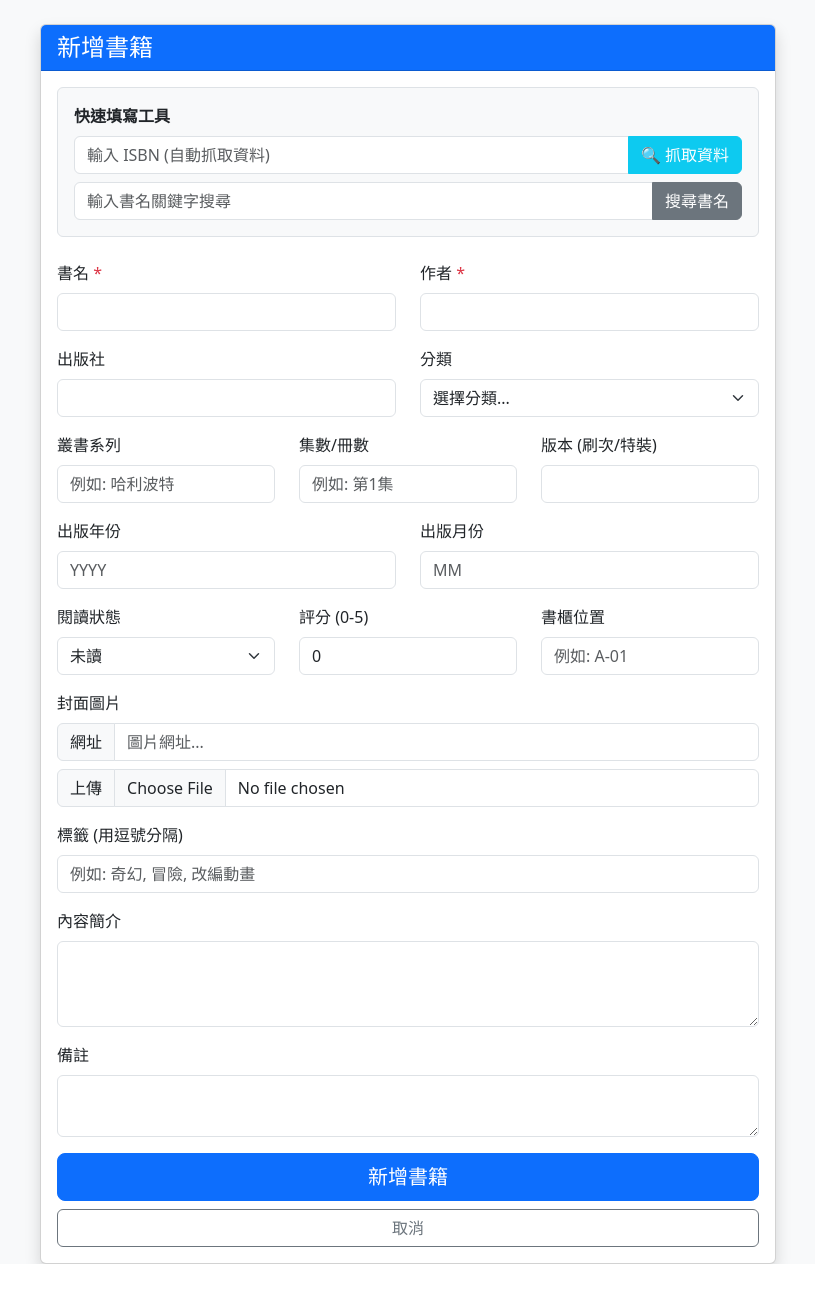
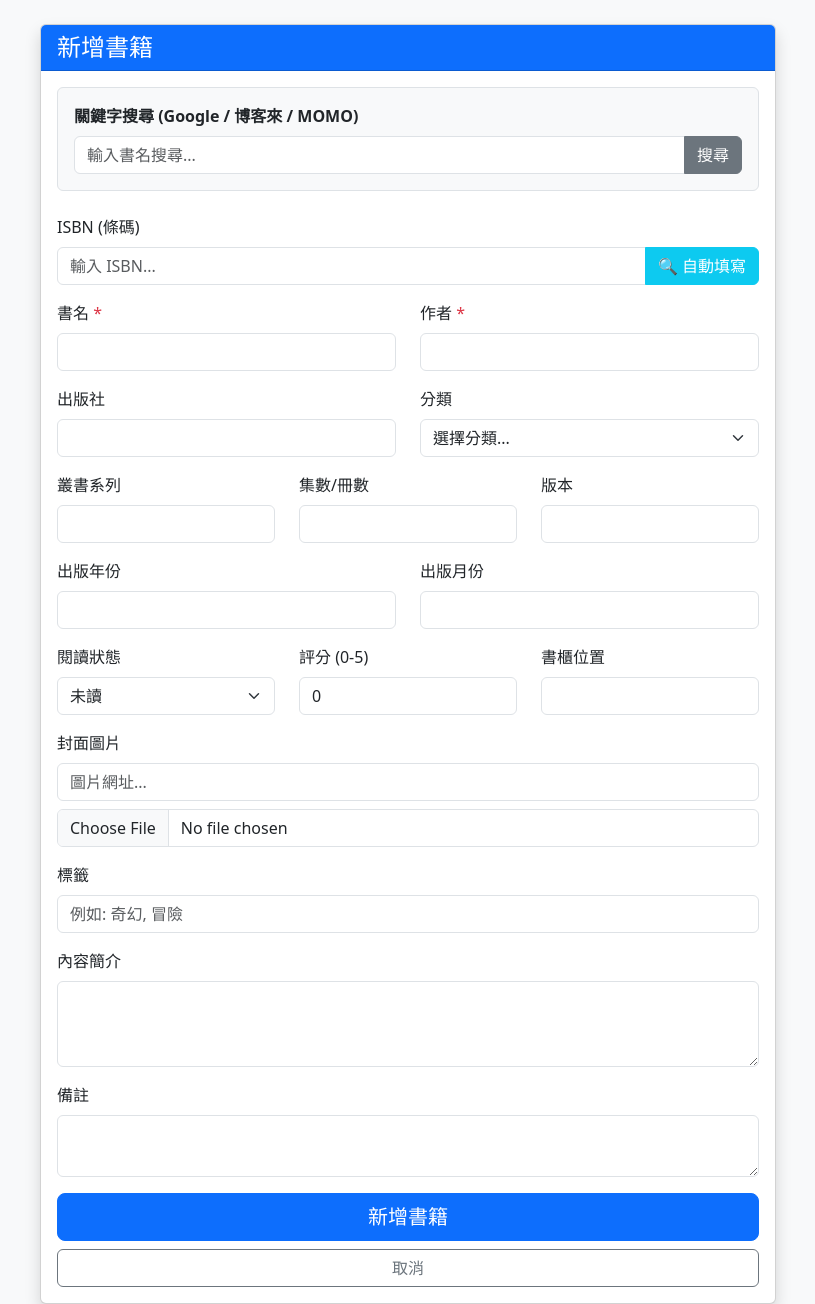
Before and after one commit to bobobill7878-create/library_system, a Flask app: page /add in a window 1280 px wide. Shown: the part 56-1360 px from the top of the page, without its empty margins (232-1047 px from the left). Before the commit the page ends 1320 px from the top, so only its background shows below. Run offline with Flask 3, Linux system fonts and the light colour scheme; tables that the repository leaves empty hold one stand-in row (values such as "Sample post").

Commit message:
Update add_book.html(修復 ISBN 儲存、整合多重搜尋)

```diff
--- a/templates/add_book.html
+++ b/templates/add_book.html
@@ -38,19 +38,23 @@
                         {% endif %}
 
                         <div class="mb-4 p-3 bg-light border rounded">
-                            <label class="form-label fw-bold">快速填寫工具</label>
-                            <div class="input-group mb-2">
-                                <input type="text" id="isbn" name="isbn" class="form-control" placeholder="輸入 ISBN (自動抓取資料)">
-                                <button type="button" class="btn btn-info text-white" onclick="lookupBookData()">🔍 抓取資料</button>
+                            <label class="form-label fw-bold">關鍵字搜尋 (Google / 博客來 / MOMO)</label>
+                            <div class="input-group">
+                                <input type="text" id="keyword" class="form-control" placeholder="輸入書名搜尋...">
+                                <button type="button" class="btn btn-secondary" onclick="searchTitleModal()">搜尋</button>
                             </div>
-                            <div class="input-group">
-                                <input type="text" id="keyword" class="form-control" placeholder="輸入書名關鍵字搜尋">
-                                <button type="button" class="btn btn-secondary" onclick="searchTitleModal()">搜尋書名</button>
-                            </div>
-                            <small id="msg-box" class="form-text text-muted mt-2"></small>
                         </div>
 
                         <form method="POST" enctype="multipart/form-data">
+                            <div class="mb-3">
+                                <label class="form-label">ISBN (條碼)</label>
+                                <div class="input-group">
+                                    <input type="text" name="isbn" id="isbn" class="form-control" placeholder="輸入 ISBN...">
+                                    <button type="button" class="btn btn-info text-white" onclick="lookupBookData()">🔍 自動填寫</button>
+                                </div>
+                                <small id="msg-box" class="form-text text-muted"></small>
+                            </div>
+
                             <div class="row mb-3">
                                 <div class="col-md-6">
                                     <label class="form-label">書名 <span class="text-danger">*</span></label>
@@ -81,26 +85,26 @@
                             <div class="row mb-3">
                                 <div class="col-md-4">
                                     <label class="form-label">叢書系列</label>
-                                    <input type="text" name="series" id="series" class="form-control" placeholder="例如: 哈利波特">
+                                    <input type="text" name="series" id="series" class="form-control">
                                 </div>
                                 <div class="col-md-4">
                                     <label class="form-label">集數/冊數</label>
-                                    <input type="text" name="volume" id="volume" class="form-control" placeholder="例如: 第1集">
+                                    <input type="text" name="volume" id="volume" class="form-control">
                                 </div>
                                 <div class="col-md-4">
-                                    <label class="form-label">版本 (刷次/特裝)</label>
-                                    <input type="text" name="print_version" id="print_version" class="form-control">
+                                    <label class="form-label">版本</label>
+                                    <input type="text" name="print_version" class="form-control">
                                 </div>
                             </div>
 
                             <div class="row mb-3">
                                 <div class="col-md-6">
                                     <label class="form-label">出版年份</label>
-                                    <input type="number" name="year" id="year" class="form-control" placeholder="YYYY">
+                                    <input type="number" name="year" id="year" class="form-control">
                                 </div>
                                 <div class="col-md-6">
                                     <label class="form-label">出版月份</label>
-                                    <input type="number" name="month" id="month" class="form-control" placeholder="MM">
+                                    <input type="number" name="month" id="month" class="form-control">
                                 </div>
                             </div>
 
@@ -110,8 +114,7 @@
                                     <select name="status" class="form-select">
                                         <option value="未讀">未讀</option>
                                         <option value="閱讀中">閱讀中</option>
-                                        <option value="已讀">已讀</option>
-                                        <option value="棄坑">棄坑</option>
+                                        <option value="已讀">已讀</option> <option value="棄坑">棄坑</option>
                                     </select>
                                 </div>
                                 <div class="col-md-4">
@@ -120,28 +123,24 @@
                                 </div>
                                 <div class="col-md-4">
                                     <label class="form-label">書櫃位置</label>
-                                    <input type="text" name="location" class="form-control" placeholder="例如: A-01">
+                                    <input type="text" name="location" class="form-control">
                                 </div>
                             </div>
 
                             <div class="mb-3">
                                 <label class="form-label">封面圖片</label>
                                 <div class="input-group mb-2">
-                                    <span class="input-group-text">網址</span>
                                     <input type="text" name="cover_url" id="cover_url" class="form-control" placeholder="圖片網址..." onchange="updatePreview()">
                                 </div>
-                                <div class="input-group">
-                                    <span class="input-group-text">上傳</span>
-                                    <input type="file" name="cover_file" class="form-control" accept="image/*">
-                                </div>
+                                <input type="file" name="cover_file" class="form-control" accept="image/*">
                                 <div id="preview-area" class="text-center">
-                                    <img id="preview-img" class="preview-img" alt="封面預覽">
+                                    <img id="preview-img" class="preview-img">
                                 </div>
                             </div>
 
                             <div class="mb-3">
-                                <label class="form-label">標籤 (用逗號分隔)</label>
-                                <input type="text" name="tags" class="form-control" placeholder="例如: 奇幻, 冒險, 改編動畫">
+                                <label class="form-label">標籤</label>
+                                <input type="text" name="tags" class="form-control" placeholder="例如: 奇幻, 冒險">
                             </div>
 
                             <div class="mb-3">
@@ -172,62 +171,39 @@
                     <h5 class="modal-title">搜尋結果</h5>
                     <button type="button" class="btn-close" data-bs-dismiss="modal"></button>
                 </div>
-                <div class="modal-body" id="search-results">
-                    </div>
+                <div class="modal-body" id="search-results"></div>
             </div>
         </div>
     </div>
 
     <script src="https://cdn.jsdelivr.net/npm/bootstrap@5.3.0/dist/js/bootstrap.bundle.min.js"></script>
     <script>
-        // 預覽圖片
         function updatePreview() {
             const url = document.getElementById('cover_url').value;
             const img = document.getElementById('preview-img');
-            if(url) {
-                img.src = url;
-                img.style.display = 'block';
-            } else {
-                img.style.display = 'none';
-            }
+            img.src = url || '';
+            img.style.display = url ? 'block' : 'none';
         }
 
-        // ISBN 查詢
         function lookupBookData() {
-            const isbnInput = document.getElementById('isbn');
-            // 同步 ISBN 值到表單的隱藏欄位 (如果有的話) 或確保正確讀取
-            const isbn = isbnInput.value.replace(/-/g, '').trim();
-
+            const isbn = document.getElementById('isbn').value.replace(/-/g, '').trim();
             if(!isbn) { alert("請輸入 ISBN"); return; }
 
             const msg = document.getElementById('msg-box');
-            msg.innerText = "⏳ 正在努力爬取各大書局資料...";
+            msg.innerText = "⏳ 爬取資料中...";
             msg.style.color = "blue";
 
             fetch(`/api/lookup_isbn/${isbn}`)
                 .then(r => r.json())
                 .then(d => {
                     if(d.error) {
-                        msg.innerText = "❌ 查無資料 (所有來源皆失敗)";
-                        msg.style.color = "red";
+                        msg.innerText = "❌ 查無資料"; msg.style.color = "red";
                     } else {
-                        const sourceName = d.source || "未知來源";
-                        msg.innerHTML = `✅ 查詢成功！(來源: <b>${sourceName}</b>)`;
-                        msg.style.color = "green";
-
-                        // 若來源成功但無標題，代表被擋
-                        if (!d.title) {
-                            alert(`警告：系統連線到「${sourceName}」成功，但無法讀取內容。\n這通常是因為該網站暫時阻擋了連線，請稍後再試。`);
-                        }
-
+                        msg.innerHTML = `✅ 成功！來源: ${d.source}`; msg.style.color = "green";
                         fillForm(d);
                     }
                 })
-                .catch(e => {
-                    msg.innerText = "❌ 連線錯誤";
-                    msg.style.color = "red";
-                    console.error(e);
-                });
+                .catch(() => { msg.innerText = "❌ 連線錯誤"; msg.style.color = "red"; });
         }
 
         function fillForm(d) {
@@ -237,25 +213,19 @@
             document.getElementById('year').value = d.year || '';
             document.getElementById('month').value = d.month || '';
             document.getElementById('description').value = d.description || '';
-
             if(d.cover_url) {
                 document.getElementById('cover_url').value = d.cover_url;
                 updatePreview();
-            } else {
-                document.getElementById('preview-img').src = "";
-                document.getElementById('preview-img').style.display = 'none';
             }
         }
 
-        // 關鍵字搜尋
         function searchTitleModal() {
             const kw = document.getElementById('keyword').value;
             if(!kw) { alert("請輸入關鍵字"); return; }
 
             const resDiv = document.getElementById('search-results');
-            resDiv.innerHTML = "<div class='text-center p-3'>⏳ 搜尋中...</div>";
-            const modal = new bootstrap.Modal(document.getElementById('searchModal'));
-            modal.show();
+            resDiv.innerHTML = "<div class='text-center p-3'>⏳ 正在搜尋 Google, 博客來, MOMO...</div>";
+            new bootstrap.Modal(document.getElementById('searchModal')).show();
 
             fetch(`/api/search_keyword/${kw}`)
                 .then(r => r.json())
@@ -271,29 +241,28 @@
                             <button type="button" class="list-group-item list-group-item-action" onclick="selectBook(${jsonItem})">
                                 <div class="d-flex w-100 justify-content-between">
                                     <h6 class="mb-1">${item.title}</h6>
-                                    <small class="text-muted">${item.source}</small>
+                                    <small class="badge bg-secondary">${item.source}</small>
                                 </div>
-                                <div class="d-flex">
-                                    <img src="${item.cover_url}" style="width:40px; margin-right:10px;" onerror="this.style.display='none'">
-                                    <small class="mb-1 text-muted">${item.author} / ${item.publisher}</small>
+                                <div class="d-flex mt-2">
+                                    <img src="${item.cover_url}" style="height:60px; width:auto; margin-right:10px; object-fit:contain;" onerror="this.style.display='none'">
+                                    <div>
+                                        <small class="text-muted d-block">作者: ${item.author}</small>
+                                        <small class="text-muted d-block">出版: ${item.publisher}</small>
+                                    </div>
                                 </div>
                             </button>
                         `;
                     });
                     html += '</div>';
                     resDiv.innerHTML = html;
-                });
+                })
+                .catch(() => { resDiv.innerHTML = "搜尋錯誤"; });
         }
 
         function selectBook(item) {
             fillForm(item);
-            // 如果搜尋結果有 ISBN，也填入
             if(item.isbn) document.getElementById('isbn').value = item.isbn;
-
-            // 關閉 Modal
-            const modalEl = document.getElementById('searchModal');
-            const modal = bootstrap.Modal.getInstance(modalEl);
-            modal.hide();
+            bootstrap.Modal.getInstance(document.getElementById('searchModal')).hide();
         }
     </script>
 </body>
```
